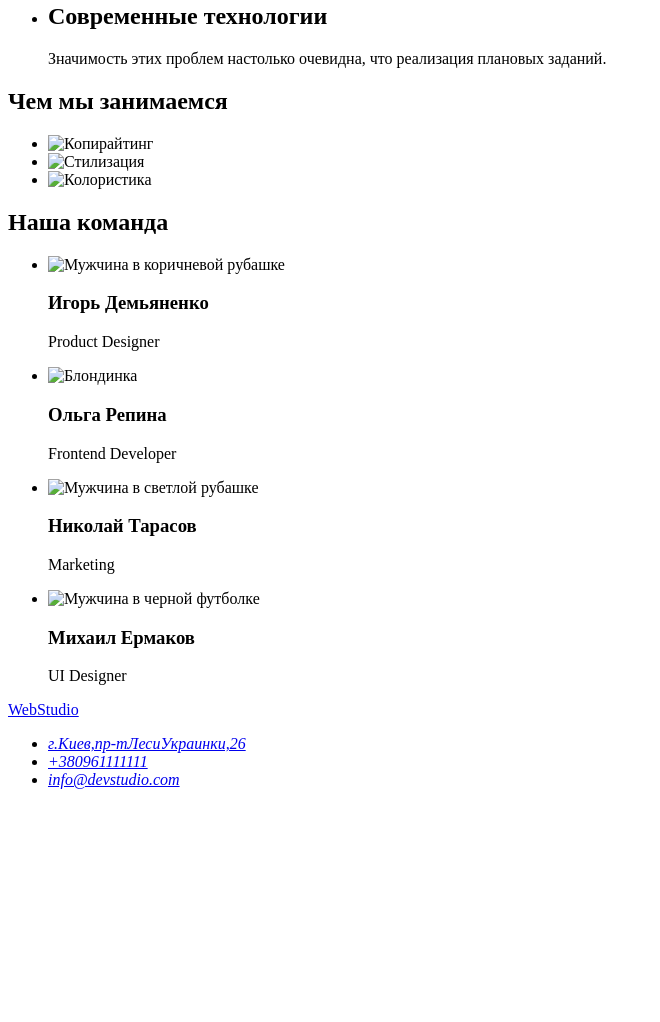
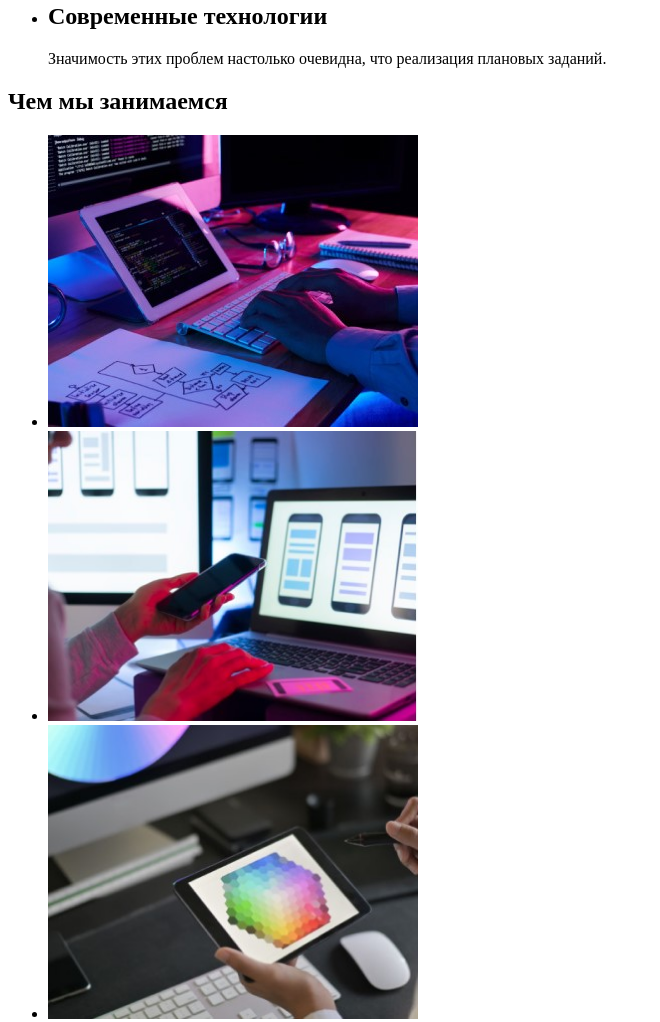
Before and after one commit to Svyrydenko7898/goit-markup-hw-01, a plain HTML site: page index.html in a window 1280 px wide. Shown: the part 534-1556 px from the top of the page, without its empty margins (0-660 px from the left). Before the commit the page ends 1339 px from the top, so only its background shows below. Drawn offline with Linux system fonts and the light colour scheme.

Commit message:
Images
Add Images

```diff
--- a/index.html
+++ b/index.html
@@ -63,9 +63,9 @@
         <section>
                 <h2>Чем мы занимаемся</h2>
             <ul>
-                <li><img  src="./images/box1.jpeg"  alt="Копирайтинг"  width="370"/></li>
-                <li><img  src="./images/box2.jpeg"  alt="Стилизация"  width="370"/></li>
-                <li><img  src="./images/box3.jpeg"  alt="Колористика"  width="370"/></li>
+                <li><img  src="./images/box1.jpg"  alt="Копирайтинг"  width="370"/></li>
+                <li><img  src="./images/box2.jpg"  alt="Стилизация"  width="370"/></li>
+                <li><img  src="./images/box3.jpg"  alt="Колористика"  width="370"/></li>
             </ul>
         </section>
 
@@ -76,22 +76,22 @@
             <ul>
 
                 <li>
-                    <img  src="./images/photo1.jpeg"  alt="Мужчина в коричневой рубашке"  width="270"/>
+                    <img  src="./images/photo1.jpg"  alt="Мужчина в коричневой рубашке"  width="270"/>
                     <h3>Игорь Демьяненко </h3>
                     <p>Product Designer</p>
                 </li>
                 <li>
-                    <img  src="./images/photo2.jpeg"  alt="Блондинка"  width="270"/>
+                    <img  src="./images/photo2.jpg"  alt="Блондинка"  width="270"/>
                     <h3>Ольга Репина</h3>
                     <p>Frontend Developer</p>
                 </li>
                 <li>
-                    <img  src="./images/photo3.jpeg"  alt="Мужчина в светлой рубашке"  width="270"/>
+                    <img  src="./images/photo3.jpg"  alt="Мужчина в светлой рубашке"  width="270"/>
                     <h3>Николай Тарасов</h3>
                     <p>Marketing</p>
                 </li>
                 <li>
-                    <img  src="./images/photo4.jpeg"  alt="Мужчина в черной футболке"  width="270"/>
+                    <img  src="./images/photo4.jpg"  alt="Мужчина в черной футболке"  width="270"/>
                     <h3>Михаил Ермаков</h3>
                     <p>UI Designer</p>
                 </li>
```
Also changed, not shown: images/box1.jpg (added), images/box2.jpg (added), images/box3.jpg (added), images/photo1.jpg (added), images/photo2.jpg (added), images/photo3.jpg (added), images/photo4.jpg (added).
